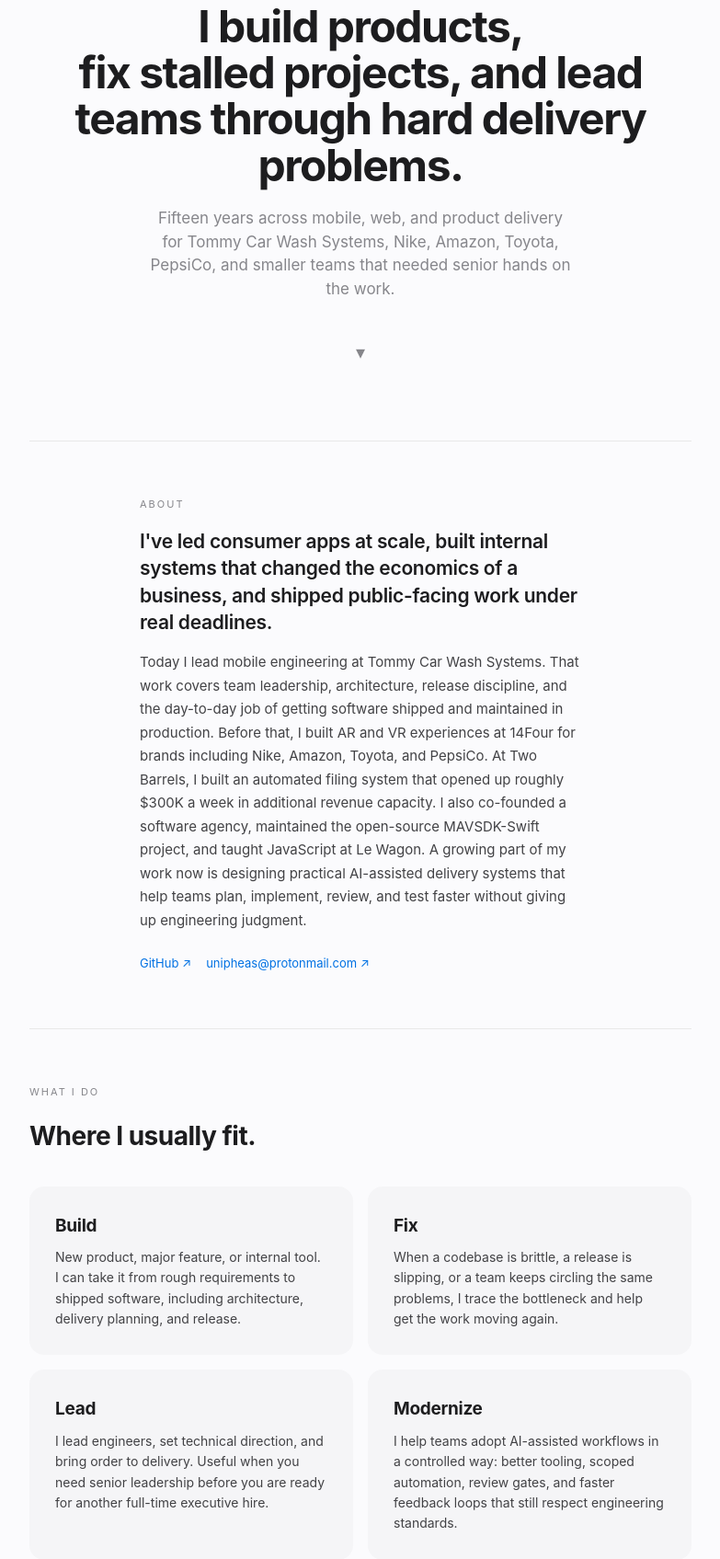
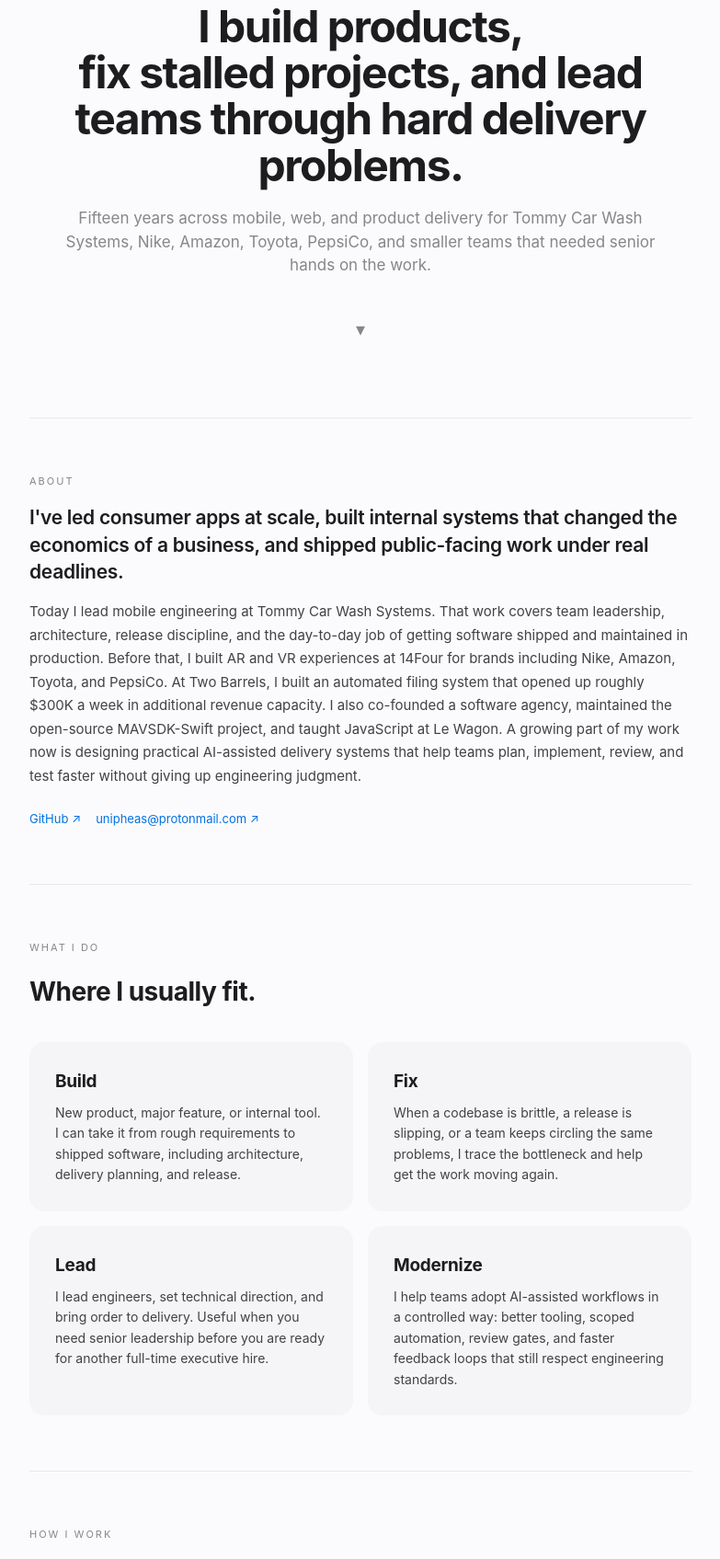
Before and after one commit to unipheas/unipheas.github.io, a PHP site: page / in a window 1280 px wide. Shown: the part 187-1882 px from the top of the page at 92% size, without its empty margins (248-1031 px from the left). Run offline with PHP 8.4, Linux system fonts and the light colour scheme.

Commit message:
adjust homepage text width

```diff
--- a/css/style.css
+++ b/css/style.css
@@ -269,7 +269,7 @@ img {
   font-size: 17px;
   color: var(--color-tertiary);
   line-height: 1.5;
-  max-width: 460px;
+  max-width: 680px;
   margin: 0 auto;
 }
 
@@ -295,7 +295,7 @@ img {
 
 /* --- About --- */
 .about-content {
-  max-width: 560px;
+  max-width: var(--max-width);
 }
 
 .about-lead {
```
